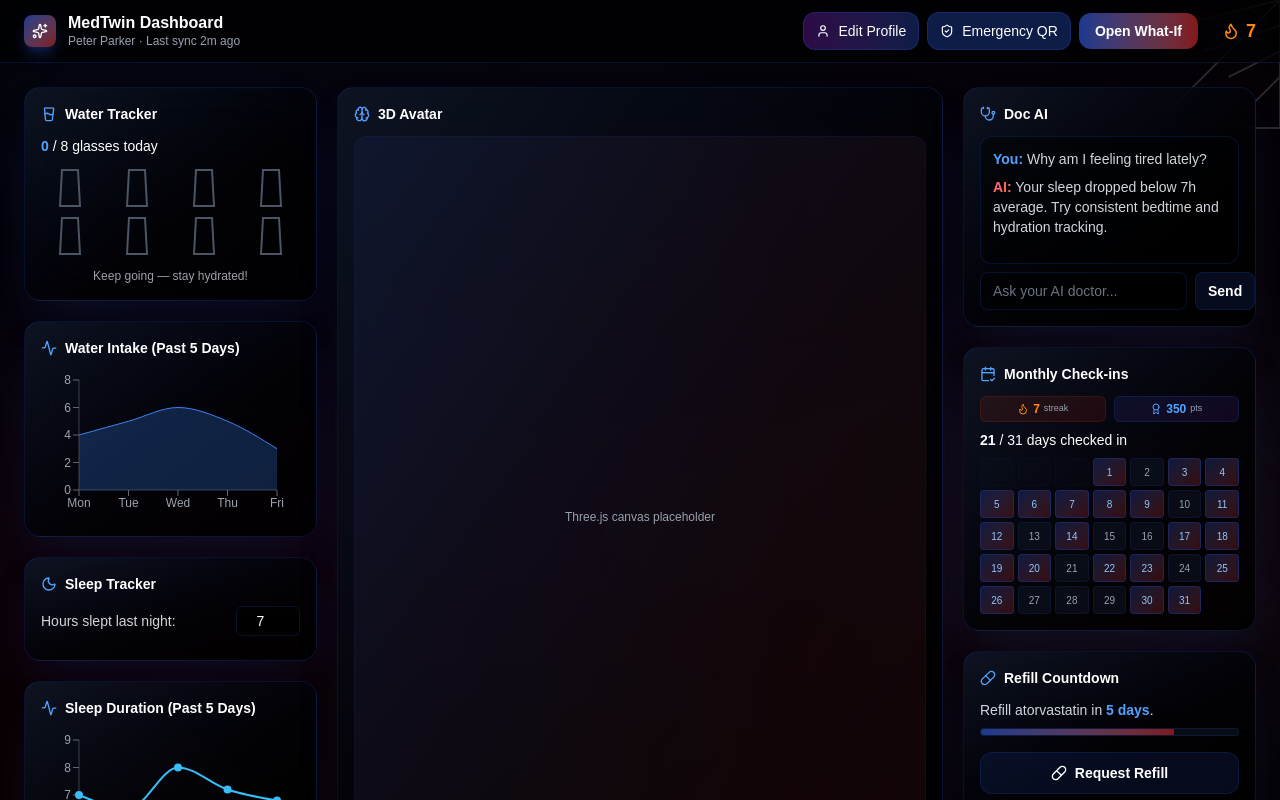
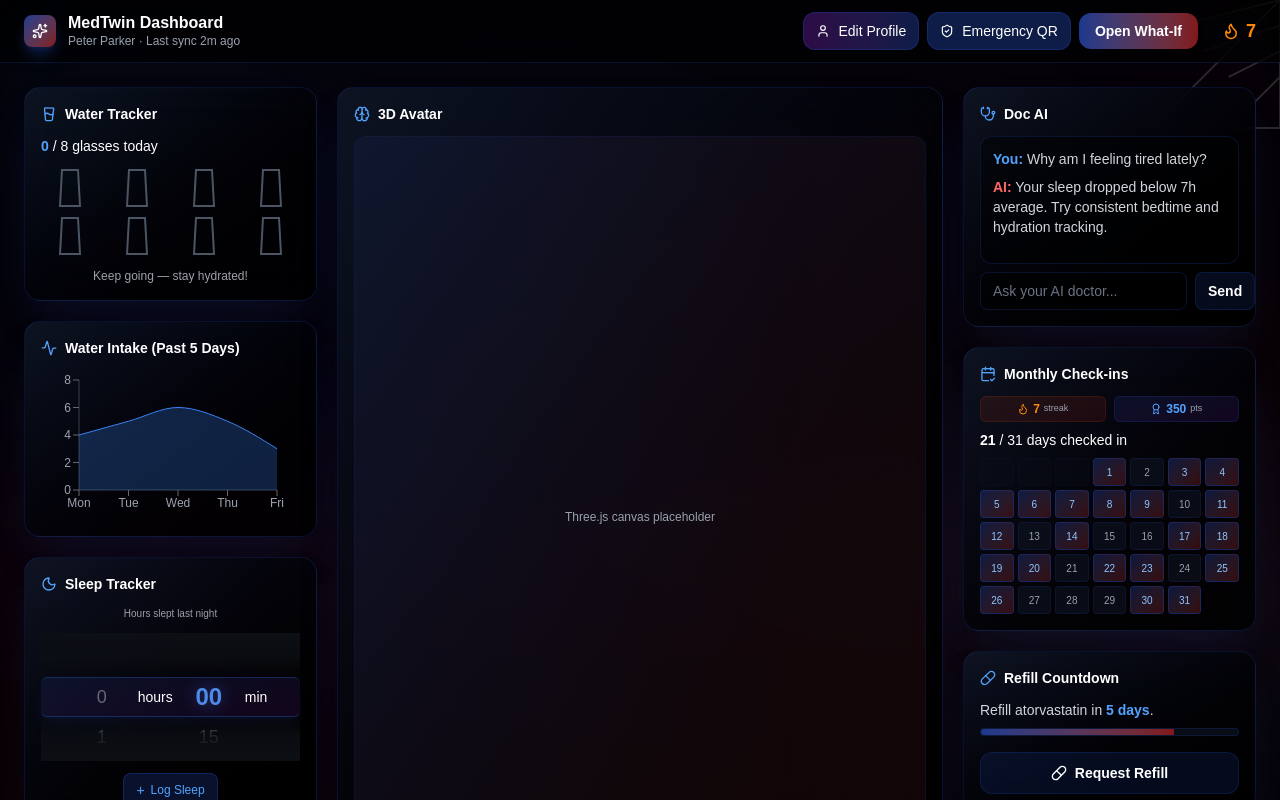
Before and after one commit to AyuTim/HackUTA2025, a Next.js app in the folder frontend/: page /dashboard in a window 1280 px wide. Shown: the top 800 px of the page. Built offline with nearby package versions, Linux system fonts and the light colour scheme.

Commit message:
changes
changes

```diff
--- a/frontend/src/components/Dashboard.tsx
+++ b/frontend/src/components/Dashboard.tsx
@@ -102,6 +102,49 @@ export default function MedTwinDashboard() {
   const [waterCount, setWaterCount] = useState(0);
   const [filledCups, setFilledCups] = useState<boolean[]>(Array(8).fill(false));
   const [sleepHours, setSleepHours] = useState(7.0);
+  const [sleepHoursWhole, setSleepHoursWhole] = useState(7);
+  const [sleepMinutes, setSleepMinutes] = useState(0);
+
+  const handleHoursScroll = (e: React.UIEvent<HTMLDivElement>) => {
+    const element = e.currentTarget;
+    const scrollTop = element.scrollTop;
+    const itemHeight = 40; // height of each item (h-10 = 40px)
+    const containerHeight = 128; // h-32 = 128px
+    const paddingTop = 44; // py-11 = 44px top padding
+
+    // Calculate which item is at the center of the viewport
+    const centerOfViewport = containerHeight / 2; // 64px from top of viewport
+    const centerInContent = scrollTop + centerOfViewport; // Position in scrollable content
+    const centerRelativeToFirstItem = centerInContent - paddingTop; // Subtract top padding
+    const centeredIndex = Math.round(centerRelativeToFirstItem / itemHeight);
+    const clampedIndex = Math.max(0, Math.min(12, centeredIndex));
+
+    if (clampedIndex !== sleepHoursWhole) {
+      setSleepHoursWhole(clampedIndex);
+      setSleepHours(clampedIndex + sleepMinutes / 60);
+    }
+  };
+
+  const handleMinutesScroll = (e: React.UIEvent<HTMLDivElement>) => {
+    const element = e.currentTarget;
+    const scrollTop = element.scrollTop;
+    const itemHeight = 40;
+    const containerHeight = 128;
+    const paddingTop = 44;
+
+    const centerOfViewport = containerHeight / 2;
+    const centerInContent = scrollTop + centerOfViewport;
+    const centerRelativeToFirstItem = centerInContent - paddingTop;
+    const centeredIndex = Math.round(centerRelativeToFirstItem / itemHeight);
+    const minutesValues = [0, 15, 30, 45];
+    const clampedIndex = Math.max(0, Math.min(3, centeredIndex));
+    const selectedMinutes = minutesValues[clampedIndex];
+
+    if (selectedMinutes !== sleepMinutes) {
+      setSleepMinutes(selectedMinutes);
+      setSleepHours(sleepHoursWhole + selectedMinutes / 60);
+    }
+  };
 
   return (
     <div className="min-h-screen bg-black text-white relative overflow-hidden">
@@ -333,21 +376,112 @@ export default function MedTwinDashboard() {
 
           {/* SLEEP TRACKER */}
           <Panel title="Sleep Tracker" icon={<Moon size={16} />}>
-            <div className="flex items-center justify-between mb-2 text-sm">
-              <label htmlFor="sleepInput" className="text-zinc-300">
-                Hours slept last night:
-              </label>
-              <input
-                id="sleepInput"
-                type="number"
-                min={0}
-                max={12}
-                step={0.5}
-                value={sleepHours}
-                onChange={(e) => setSleepHours(parseFloat(e.target.value) || 0)}
-                className="w-16 text-center rounded-md bg-black/50 border border-blue-900/30 p-1 text-white focus:ring-2 focus:ring-blue-900 focus:outline-none"
-              />
+            <div className="flex flex-col items-center gap-2">
+              <div className="text-[10px] text-zinc-400 text-center mb-1">
+                Hours slept last night
+              </div>
+
+              {/* Apple-style 3-Column Time Picker Wheel */}
+              <div className="relative w-full max-w-[350px]">
+                {/* Selection highlight bar */}
+                <div className="absolute left-0 right-0 top-1/2 -translate-y-1/2 h-10 bg-gradient-to-br from-blue-900/20 to-purple-900/20 border-y border-blue-500/30 pointer-events-none z-10 rounded-md shadow-lg shadow-blue-900/20" />
+
+                {/* Gradient overlays for fade effect */}
+                <div className="absolute inset-x-0 top-0 h-12 bg-gradient-to-b from-[#0c0f14] via-[#0c0f14]/80 to-transparent pointer-events-none z-20" />
+                <div className="absolute inset-x-0 bottom-0 h-12 bg-gradient-to-t from-[#0c0f14] via-[#0c0f14]/80 to-transparent pointer-events-none z-20" />
+
+                {/* 3 Column Layout */}
+                <div className="flex items-center justify-center">
+                  {/* Hours Column */}
+                  <div className="relative h-32 w-16 overflow-y-auto scrollbar-hide" onScroll={handleHoursScroll}>
+                    <div className="py-11">
+                      {Array.from({ length: 13 }).map((_, i) => {
+                        const isSelected = i === sleepHoursWhole;
+                        return (
+                          <motion.button
+                            key={i}
+                            onClick={() => {
+                              setSleepHoursWhole(i);
+                              setSleepHours(i + sleepMinutes / 60);
+                            }}
+                            className={`w-full h-10 flex items-center justify-center transition-all duration-200 ${
+                              isSelected
+                                ? "text-blue-400 font-bold text-2xl drop-shadow-[0_0_5px_rgba(59,130,246,0.5)]"
+                                : "text-zinc-500 text-lg hover:text-zinc-300"
+                            }`}
+                            whileHover={{ scale: 1.05 }}
+                            whileTap={{ scale: 0.95 }}
+                          >
+                            {i}
+                          </motion.button>
+                        );
+                      })}
+                    </div>
+                  </div>
+
+                  {/* Separator Label */}
+                  <div className="text-white text-sm font-medium px-1 relative z-30">
+                    hours
+                  </div>
+
+                  {/* Minutes Column */}
+                  <div className="relative h-32 w-16 overflow-y-auto scrollbar-hide" onScroll={handleMinutesScroll}>
+                    <div className="py-11">
+                      {[0, 15, 30, 45].map((min) => {
+                        const isSelected = min === sleepMinutes;
+                        return (
+                          <motion.button
+                            key={min}
+                            onClick={() => {
+                              setSleepMinutes(min);
+                              setSleepHours(sleepHoursWhole + min / 60);
+                            }}
+                            className={`w-full h-10 flex items-center justify-center transition-all duration-200 ${
+                              isSelected
+                                ? "text-blue-400 font-bold text-2xl drop-shadow-[0_0_8px_rgba(59,130,246,0.5)]"
+                                : "text-zinc-500 text-lg hover:text-zinc-300"
+                            }`}
+                            whileHover={{ scale: 1.05 }}
+                            whileTap={{ scale: 0.95 }}
+                          >
+                            {min.toString().padStart(2, '0')}
+                          </motion.button>
+                        );
+                      })}
+                    </div>
+                  </div>
+
+                  {/* Minutes Label */}
+                  <div className="text-white text-sm font-medium px-1 relative z-30">
+                    min
+                  </div>
+                </div>
+              </div>
+
+              {/* Log Button */}
+              <motion.button
+                onClick={() => {
+                  // TODO: Log sleep data
+                  alert(`Logged: ${sleepHoursWhole}h ${sleepMinutes}m of sleep`);
+                }}
+                className="mt-1 flex items-center gap-1.5 px-3 py-1.5 rounded-lg bg-blue-900/30 hover:bg-blue-900/50 border border-blue-900/50 text-blue-400 text-xs font-medium transition-all"
+                whileHover={{ scale: 1.05, boxShadow: "0 0 15px rgba(59, 130, 246, 0.3)" }}
+                whileTap={{ scale: 0.95 }}
+              >
+                <span className="text-sm">+</span>
+                <span>Log Sleep</span>
+              </motion.button>
             </div>
+
+            <style jsx>{`
+              .scrollbar-hide::-webkit-scrollbar {
+                display: none;
+              }
+              .scrollbar-hide {
+                -ms-overflow-style: none;
+                scrollbar-width: none;
+              }
+            `}</style>
           </Panel>
 
           {/* SLEEP GRAPH */}
--- a/frontend/src/components/Profile.tsx
+++ b/frontend/src/components/Profile.tsx
@@ -180,7 +180,7 @@ export default function Profile() {
                 key={i}
                 title={med.title}
                 description={med.description}
-                color="blue"
+                color={i % 2 === 0 ? "red" : "blue"}
                 opacity={0.85}
               />
             ))}
@@ -198,7 +198,7 @@ export default function Profile() {
                 key={i}
                 title={a.title}
                 description={a.description}
-                color="blue"
+                color={i % 2 === 0 ? "red" : "blue"}
                 opacity={0.85}
               />
             ))}
--- a/frontend/src/components/ProfileView.tsx
+++ b/frontend/src/components/ProfileView.tsx
@@ -266,14 +266,8 @@ export default function ProfileView() {
             >
               <Home size={16} /> Home
             </motion.button>
-            <motion.button
-              onClick={() => router.push('/profile/edit')}
-              className="rounded-xl bg-gradient-to-r from-purple-900/50 to-blue-900/50 hover:from-purple-800 hover:to-blue-800 border border-blue-900/50 px-4 py-2 text-sm flex items-center gap-2"
-              whileHover={{ scale: 1.05, boxShadow: "0 0 20px rgba(30, 58, 138, 0.5)" }}
-              whileTap={{ scale: 0.95 }}
-            >
-              <Edit size={16} /> Edit Profile
-            </motion.button>
+
+
             <motion.button
               onClick={() => router.push('/dashboard')}
               className="rounded-xl bg-gradient-to-r  from-purple-900/50 to-blue-900/50 hover:from-purple-800 hover:to-blue-800 border border-blue-900/50 px-4 py-2 text-sm flex items-center gap-2"
@@ -358,21 +352,7 @@ export default function ProfileView() {
              Note: This is sample data. Connect to your medical records to see actual medications.
            </p>
 
-           {/* Request Refill Button */}
-           <div className="mt-6 flex justify-center">
-             <motion.button
-               onClick={() => {
-                 // TODO: Implement refill request logic
-                 alert('Refill request feature coming soon!');
-               }}
-               className="rounded-xl bg-gradient-to-r from-blue-900 to-purple-900 hover:from-blue-800 hover:to-purple-800 border border-blue-900/50 px-6 py-3 text-sm font-semibold flex items-center gap-2 shadow-lg"
-               whileHover={{ scale: 1.05, boxShadow: "0 0 20px rgba(30, 58, 138, 0.5)" }}
-               whileTap={{ scale: 0.95 }}
-             >
-               <Pill size={18} />
-               Request Refill
-             </motion.button>
-           </div>
+
          </Panel>
 
         {/* Current Ailments */}
```
